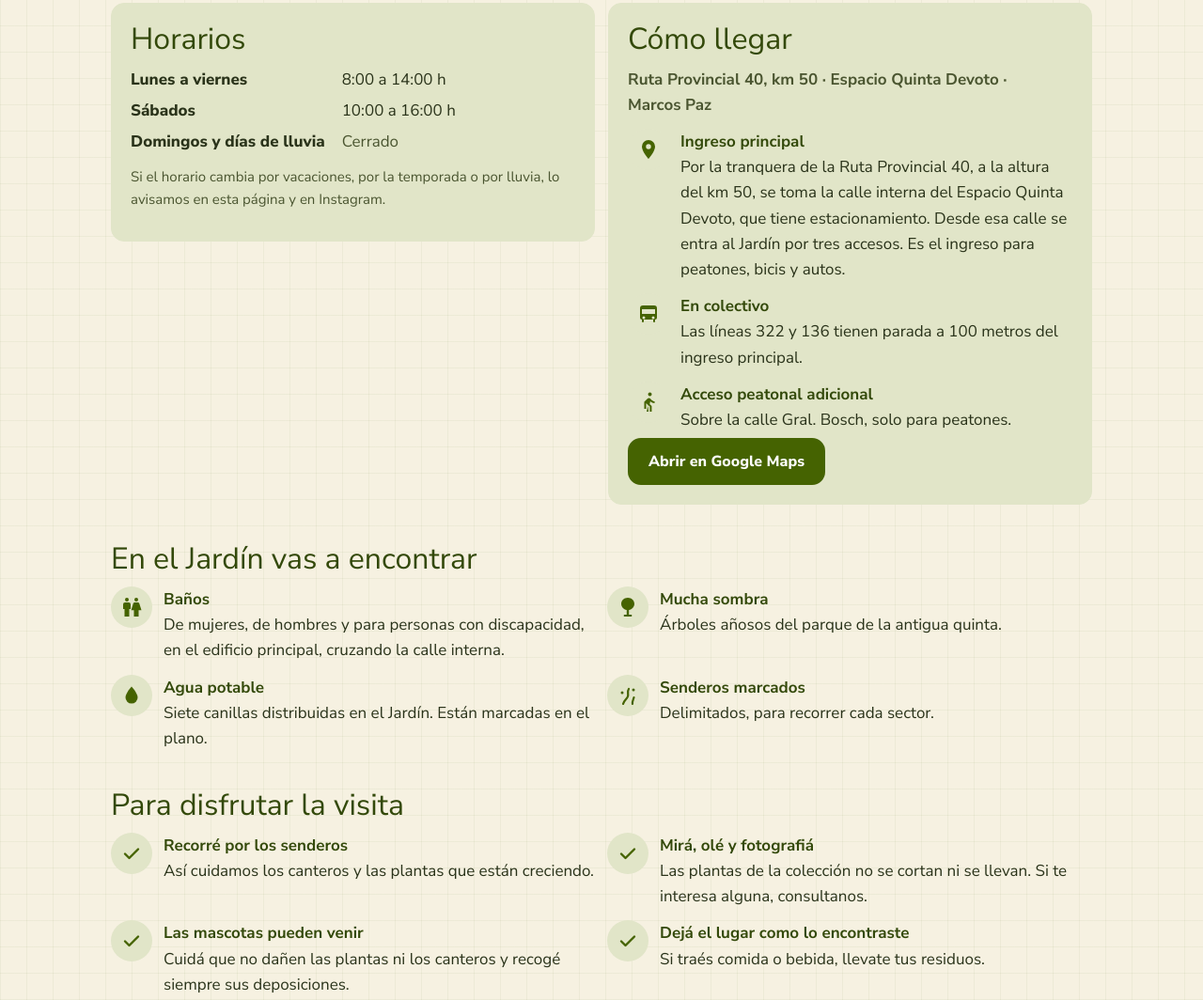
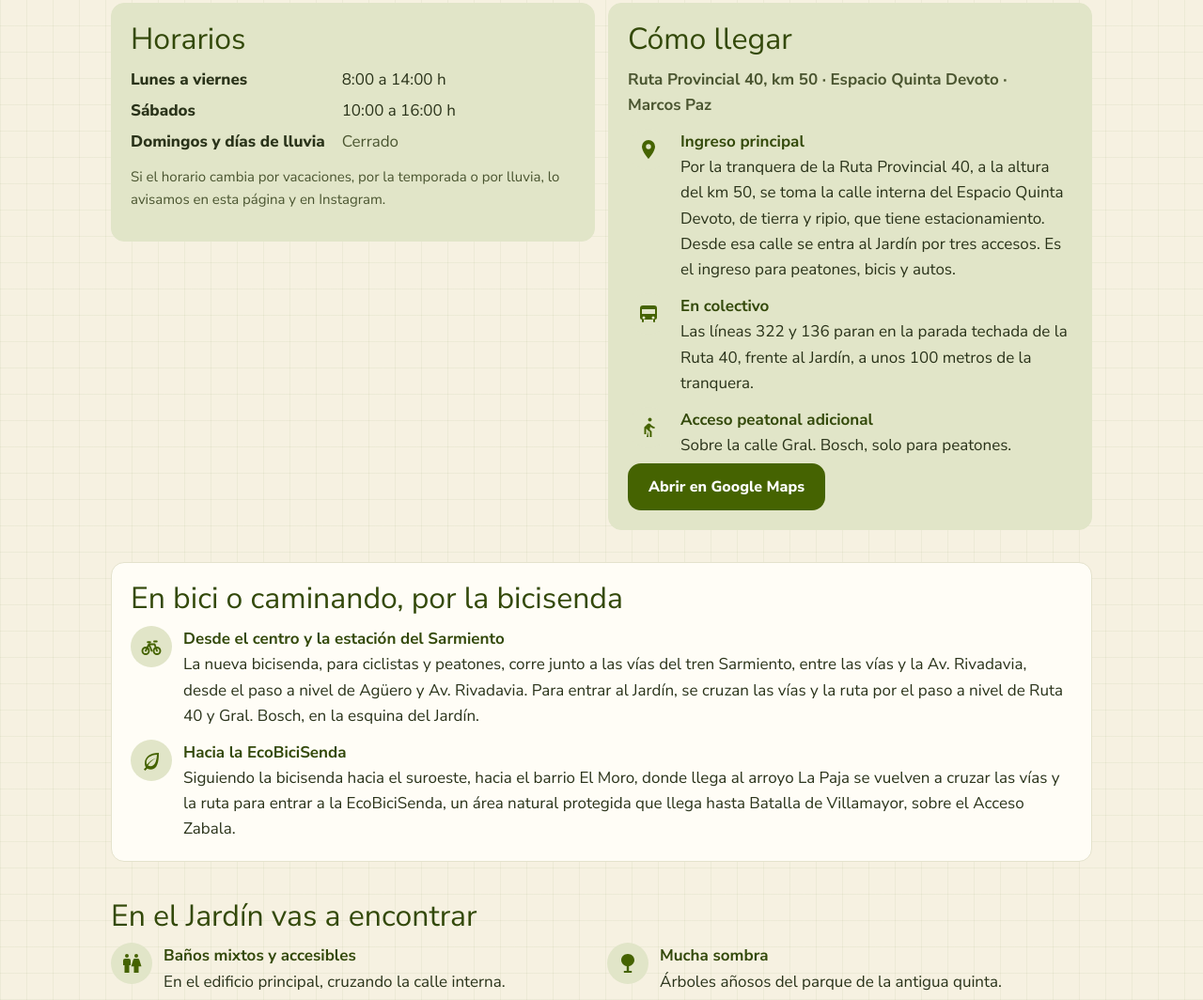
Before and after one commit to jbflormalatesta/pruebas, a plain HTML site: page visita/index.html in a window 1280 px wide. Shown: the part 477-1541 px from the top of the page at 94% size. Drawn offline with Linux system fonts and the light colour scheme; a web font is replaced by a local one.

Commit message:
Visitá: baños mixtos y accesibles, calle de tierra y ripio, bicisenda y EcoBiciSenda

```diff
--- a/visita/index.html
+++ b/visita/index.html
@@ -66,9 +66,9 @@
           <p><strong data-dato="direccion"><span class="nw">Ruta Provincial 40, km 50</span> · <span class="nw">Espacio Quinta Devoto</span> · <span class="nw">Marcos Paz</span></strong></p>
           <ul class="lista-iconos">
             <li><span class="ico"><svg viewBox="0 0 24 24" aria-hidden="true"><path fill="currentColor" d="M12 2a7 7 0 0 1 7 7c0 5.2-7 13-7 13S5 14.2 5 9a7 7 0 0 1 7-7zm0 4.3a2.7 2.7 0 1 0 0 5.4 2.7 2.7 0 0 0 0-5.4z"/></svg></span>
-              <span><strong>Ingreso principal</strong>Por la tranquera de la Ruta Provincial 40, a la altura del km 50, se toma la calle interna del Espacio Quinta Devoto, que tiene estacionamiento. Desde esa calle se entra al Jardín por tres accesos. Es el ingreso para peatones, bicis y autos.</span></li>
+              <span><strong>Ingreso principal</strong>Por la tranquera de la Ruta Provincial 40, a la altura del km 50, se toma la calle interna del Espacio Quinta Devoto, de tierra y ripio, que tiene estacionamiento. Desde esa calle se entra al Jardín por tres accesos. Es el ingreso para peatones, bicis y autos.</span></li>
             <li><span class="ico"><svg viewBox="0 0 24 24" aria-hidden="true"><path fill="currentColor" d="M6 3h12a3 3 0 0 1 3 3v10a2 2 0 0 1-2 2v2a1 1 0 0 1-2 0v-2H7v2a1 1 0 0 1-2 0v-2a2 2 0 0 1-2-2V6a3 3 0 0 1 3-3zm-1 4v5h14V7H5zm2 7.5a1.5 1.5 0 1 0 0 3 1.5 1.5 0 0 0 0-3zm10 0a1.5 1.5 0 1 0 0 3 1.5 1.5 0 0 0 0-3z"/></svg></span>
-              <span><strong>En colectivo</strong>Las líneas 322 y 136 tienen parada a 100 metros del ingreso principal.</span></li>
+              <span><strong>En colectivo</strong>Las líneas 322 y 136 paran en la parada techada de la Ruta 40, frente al Jardín, a unos 100 metros de la tranquera.</span></li>
             <li><span class="ico"><svg viewBox="0 0 24 24" aria-hidden="true"><path fill="currentColor" d="M13.5 5.5a2 2 0 1 1 0-4 2 2 0 0 1 0 4zM10 22l1.6-7.1L9.5 13v6h-2v-7.4l3.6-3.5c.4-.4.9-.6 1.4-.6s1 .2 1.3.5l1.4 1.5c.8.9 2 1.5 3.3 1.5v2a6.3 6.3 0 0 1-4.6-2l-.6 3 2.1 2V22h-2v-5.4l-2.1-1.9L12 22h-2z"/></svg></span>
               <span><strong>Acceso peatonal adicional</strong>Sobre la calle Gral. Bosch, solo para peatones.</span></li>
           </ul>
@@ -77,11 +77,23 @@
       </div>
     </section>
 
+    <section class="seccion pegada" id="bicisenda" aria-labelledby="titulo-bicisenda">
+      <div class="tarjeta">
+        <h2 id="titulo-bicisenda">En bici o caminando, por la bicisenda</h2>
+        <ul class="lista-iconos">
+          <li><span class="ico"><svg viewBox="0 0 24 24" aria-hidden="true"><g fill="none" stroke="currentColor" stroke-width="1.9" stroke-linecap="round" stroke-linejoin="round"><circle cx="6" cy="16.5" r="3.5"/><circle cx="18" cy="16.5" r="3.5"/><path d="M6 16.5 9.5 9.5h6l2.5 7M9.5 9.5l3 7M15 6.5h2.8M8.2 7.2h2.6"/></g></svg></span>
+            <span><strong>Desde el centro y la estación del Sarmiento</strong>La nueva bicisenda, para ciclistas y peatones, corre junto a las vías del tren Sarmiento, entre las vías y la Av. Rivadavia, desde el paso a nivel de Agüero y Av. Rivadavia. Para entrar al Jardín, se cruzan las vías y la ruta por el paso a nivel de Ruta 40 y Gral. Bosch, en la esquina del Jardín.</span></li>
+          <li><span class="ico"><svg viewBox="0 0 24 24" aria-hidden="true"><path fill="currentColor" d="M20 4c-9.5 0-15 4.6-15 11.2 0 1.6.4 3 1.1 4.2L4 21.5 5.4 23l2.3-2.3c1.2.6 2.6 1 4.1 1C18.3 21.7 20 14 20 4zm-8.7 14.2c-1 0-2-.3-2.9-.8 2.4-3.6 5.3-6 8.6-7.6-3.8 1.1-6.9 3.4-9.6 6.6-.4-.7-.6-1.5-.6-2.3C6.8 9.9 11 6.4 18 6c-.5 7.6-2.5 12.2-6.7 12.2z"/></svg></span>
+            <span><strong>Hacia la EcoBiciSenda</strong>Siguiendo la bicisenda hacia el suroeste, hacia el barrio El Moro, donde llega al arroyo La Paja se vuelven a cruzar las vías y la ruta para entrar a la EcoBiciSenda, un área natural protegida que llega hasta Batalla de Villamayor, sobre el Acceso Zabala.</span></li>
+        </ul>
+      </div>
+    </section>
+
     <section class="seccion" aria-labelledby="titulo-servicios">
       <h2 id="titulo-servicios">En el Jardín vas a encontrar</h2>
       <ul class="lista-iconos dos">
         <li><span class="ico"><svg viewBox="0 0 24 24" aria-hidden="true"><path fill="currentColor" d="M7 2a2 2 0 1 1 0 4 2 2 0 0 1 0-4zm10 0a2 2 0 1 1 0 4 2 2 0 0 1 0-4zM5 7h4a2 2 0 0 1 2 2v5H9.5v8h-5v-8H3V9a2 2 0 0 1 2-2zm10.2 0h3.6a1.5 1.5 0 0 1 1.4 1l2.3 7.2H19.5V22h-5v-6.8H11.6L13.8 8a1.5 1.5 0 0 1 1.4-1z"/></svg></span>
-          <span><strong>Baños</strong>De mujeres, de hombres y para personas con discapacidad, en el edificio principal, cruzando la calle interna.</span></li>
+          <span><strong>Baños mixtos y accesibles</strong>En el edificio principal, cruzando la calle interna.</span></li>
         <li><span class="ico"><svg viewBox="0 0 24 24" aria-hidden="true"><path fill="currentColor" d="M12 2c4 0 7 2.9 7 6.5 0 3.3-2.5 6-5.8 6.4V20h3v2H7.8v-2h3v-5.1C7.5 14.5 5 11.8 5 8.5 5 4.9 8 2 12 2z"/></svg></span>
           <span><strong>Mucha sombra</strong>Árboles añosos del parque de la antigua quinta.</span></li>
         <li><span class="ico"><svg viewBox="0 0 24 24" aria-hidden="true"><path fill="currentColor" d="M12 2.5s6.5 7.1 6.5 11.6A6.5 6.5 0 0 1 5.5 14.1C5.5 9.6 12 2.5 12 2.5z"/></svg></span>
```
